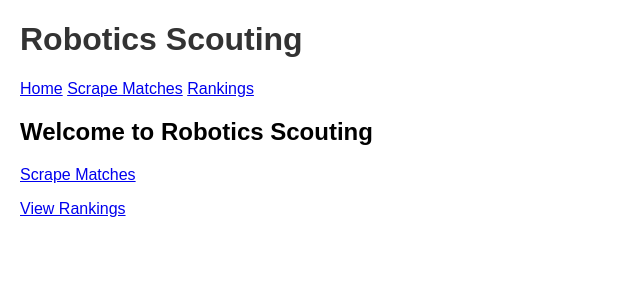
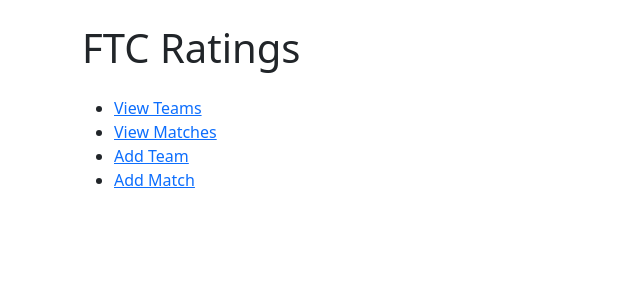
Before and after one commit to SeriouslyFunnyFr/FTC_Ratings, a Flask app: page / in a window 1280 px wide. Shown: the top 300 px of the page, without its empty margins (0-640 px from the left). Run offline with Flask 3, Linux system fonts and the light colour scheme.

Commit message:
Update index.html

```diff
--- a/templates/index.html
+++ b/templates/index.html
@@ -1,6 +1,20 @@
-{% extends "base.html" %}
-{% block content %}
-<h2>Welcome to Robotics Scouting</h2>
-<p><a href="{{ url_for('scrape_matches_route') }}">Scrape Matches</a></p>
-<p><a href="{{ url_for('rankings') }}">View Rankings</a></p>
-{% endblock %}
+<!DOCTYPE html>
+<html lang="en">
+<head>
+    <meta charset="UTF-8">
+    <meta name="viewport" content="width=device-width, initial-scale=1.0">
+    <title>FTC Ratings</title>
+    <link href="https://cdn.jsdelivr.net/npm/bootstrap@5.3.0/dist/css/bootstrap.min.css" rel="stylesheet">
+</head>
+<body>
+    <div class="container">
+        <h1 class="my-4">FTC Ratings</h1>
+        <ul>
+            <li><a href="{{ url_for('teams') }}">View Teams</a></li>
+            <li><a href="{{ url_for('matches') }}">View Matches</a></li>
+            <li><a href="{{ url_for('add_team') }}">Add Team</a></li>
+            <li><a href="{{ url_for('add_match') }}">Add Match</a></li>
+        </ul>
+    </div>
+</body>
+</html>
```
